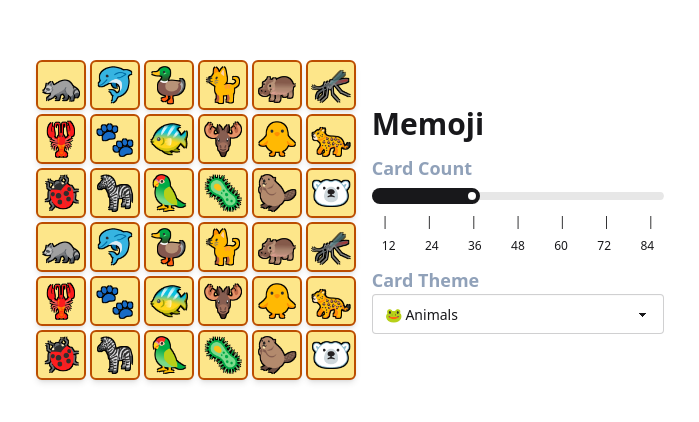
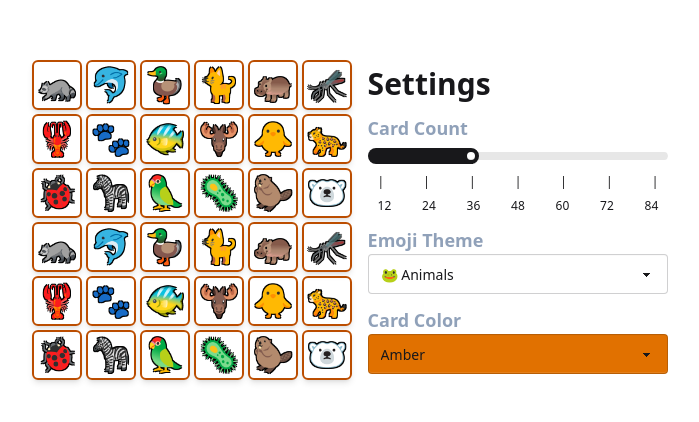
Before and after one commit to high-rolls/memory-game, a React (Vite) app: page /#/ in a window 1280 px wide. Shown: the part 212-634 px from the top of the page, without its empty margins (290-989 px from the left). Built offline with nearby package versions, Linux system fonts and the light colour scheme; a web font is replaced by a local one; what js-confetti would draw is missing.

Commit message:
Add card color theme selection

```diff
--- a/src/components/card.tsx
+++ b/src/components/card.tsx
@@ -1,19 +1,47 @@
 import { useGameSettings } from "@/context/game-settings";
 import type { CardData } from "@/lib/types";
 import { motion, useAnimation } from "framer-motion";
-import { useEffect, useRef, useState, type MouseEventHandler } from "react";
+import {
+  useEffect,
+  useMemo,
+  useRef,
+  useState,
+  type MouseEventHandler,
+} from "react";
 
 type CardProps = CardData & {
   onClick?: MouseEventHandler<HTMLButtonElement>;
 };
 
+const colorThemes = {
+  amber: {
+    borderColor: "border-amber-700",
+    bgColor: "from-amber-500 to-amber-600",
+    faceColor: "var(--color-amber-200)",
+  },
+  emerald: {
+    borderColor: "border-emerald-700",
+    bgColor: "from-emerald-500 to-emerald-600",
+    faceColor: "var(--color-emerald-200)",
+  },
+  purple: {
+    borderColor: "border-purple-700",
+    bgColor: "from-purple-500 to-purple-600",
+    faceColor: "var(--color-purple-200)",
+  },
+};
+
 const Card = ({ value, isFaceUp, isMatched, onClick }: CardProps) => {
   const [isFaceVisible, setIsFaceVisible] = useState(isFaceUp);
   const [fontSize, setFontSize] = useState(16);
-  const { icons } = useGameSettings();
+  const { cardColor, icons } = useGameSettings();
   const cardRef = useRef<HTMLDivElement>(null);
   const emoji = icons[value];
   const controls = useAnimation();
+
+  const { borderColor, bgColor, faceColor } = useMemo(() => {
+    return colorThemes[cardColor];
+  }, [cardColor]);
 
   // Scales the emoji font size based on the dynamic viewport height
   useEffect(() => {
@@ -58,9 +86,9 @@ const Card = ({ value, isFaceUp, isMatched, onClick }: CardProps) => {
           {/* Front Face */}
           <motion.div
             ref={cardRef}
-            className={`card-face backface-hidden`}
+            className={`card-face backface-hidden ${borderColor}`}
             animate={{
-              backgroundColor: isMatched ? "#bef264" : "#fde68a",
+              backgroundColor: isMatched ? "var(--color-lime-300)" : faceColor,
             }}
           >
             <motion.span animate={controls} initial={{ scale: 1 }}>
@@ -69,7 +97,9 @@ const Card = ({ value, isFaceUp, isMatched, onClick }: CardProps) => {
           </motion.div>
 
           {/* Back Face */}
-          <div className="card-face rotate-y-180 backface-hidden bg-gradient-to-br from-amber-500 to-amber-600" />
+          <div
+            className={`card-face rotate-y-180 backface-hidden ${borderColor} bg-gradient-to-br ${bgColor}`}
+          />
         </motion.div>
       </button>
     </div>
--- a/src/context/game-settings/index.ts
+++ b/src/context/game-settings/index.ts
@@ -4,4 +4,4 @@ export {
   useGameSettingsActions,
   useGameSettingsFull,
 } from "./hooks";
-export type { IconTheme, CardCount } from "./types";
+export type { CardColor, CardCount, IconTheme } from "./types";
--- a/src/context/game-settings/provider.tsx
+++ b/src/context/game-settings/provider.tsx
@@ -1,9 +1,13 @@
 import { getEmojisForTheme } from "@/lib/themes";
 import { useMemo, useState } from "react";
 import { GameSettingsActionsContext, GameSettingsContext } from "./context";
-import type { CardCount, IconTheme } from "./types";
+import type { CardColor, CardCount, IconTheme } from "./types";
 import { useSearchParams } from "react-router";
-import { parseCardCount, parseIconTheme } from "@/lib/url-params";
+import {
+  parseCardColor,
+  parseCardCount,
+  parseIconTheme,
+} from "@/lib/url-params";
 
 export function GameSettingsProvider({
   children,
@@ -17,19 +21,23 @@ export function GameSettingsProvider({
   const [iconTheme, setIconTheme] = useState<IconTheme>(
     parseIconTheme(searchParams) ?? "animals"
   );
+  const [cardColor, setCardColor] = useState<CardColor>(
+    parseCardColor(searchParams) ?? "amber"
+  );
   const [icons, setIcons] = useState<string[]>(() =>
     getEmojisForTheme(iconTheme, cardCount / 2)
   );
 
   const settings = useMemo(
-    () => ({ iconTheme, cardCount, icons }),
-    [iconTheme, cardCount, icons]
+    () => ({ iconTheme, cardColor, cardCount, icons }),
+    [iconTheme, cardColor, cardCount, icons]
   );
 
   const actions = useMemo(
     () => ({
+      setCardColor,
+      setCardCount,
       setIconTheme,
-      setCardCount,
       setIcons,
     }),
     []
--- a/src/index.css
+++ b/src/index.css
@@ -19,12 +19,9 @@
 
 @layer components {
   .card-face {
-    @apply absolute w-full h-full flex items-center justify-center rounded-md shadow-md border-2 border-amber-700;
+    @apply absolute w-full h-full flex items-center justify-center rounded-md shadow-md border-2;
     font-family: "Noto Color Emoji";
-    text-shadow:
-   -1px -1px 0 #000,
-    1px -1px 0 #000,
-    -1px 1px 0 #000,
-     1px 1px 0 #000;
+    text-shadow: -1px -1px 0 #000, 1px -1px 0 #000, -1px 1px 0 #000,
+      1px 1px 0 #000;
   }
 }
--- a/src/lib/url-params.ts
+++ b/src/lib/url-params.ts
@@ -1,4 +1,4 @@
-import type { CardCount, IconTheme } from "@/context/game-settings";
+import type { CardColor, CardCount, IconTheme } from "@/context/game-settings";
 
 export function parseIconTheme(
   searchParams: URLSearchParams
@@ -28,3 +28,13 @@ export function parseCardCount(
     return parsedCount as CardCount;
   }
 }
+
+export function parseCardColor(
+  searchParams: URLSearchParams
+): CardColor | undefined {
+  const colorParam = searchParams.get("card-color");
+  const validColors = new Set<CardColor>(["amber", "emerald", "purple"]);
+  if (validColors.has(colorParam as CardColor)) {
+    return colorParam as CardColor;
+  }
+}
--- a/src/routes/main-menu.tsx
+++ b/src/routes/main-menu.tsx
@@ -1,6 +1,7 @@
 import Board from "@/components/board";
 import {
   useGameSettingsFull,
+  type CardColor,
   type CardCount,
   type IconTheme,
 } from "@/context/game-settings";
@@ -18,9 +19,22 @@ const CARD_COUNT_VALUES = new Array(
   .fill(0)
   .map((_, index) => index * CARD_COUNT_STEP + CARD_COUNT_MIN);
 
+const colorClass = {
+  amber: "bg-amber-600",
+  emerald: "bg-emerald-600",
+  purple: "bg-purple-600",
+};
+
 function MainMenu() {
-  const { cardCount, iconTheme, setCardCount, setIcons, setIconTheme } =
-    useGameSettingsFull();
+  const {
+    cardColor,
+    cardCount,
+    iconTheme,
+    setCardColor,
+    setCardCount,
+    setIcons,
+    setIconTheme,
+  } = useGameSettingsFull();
 
   // Create a separate card collection for each board size
   const cards = useMemo(() => createCardArray(cardCount, true), [cardCount]);
@@ -31,6 +45,10 @@ function MainMenu() {
     () => setIcons(getRandomEmojisInTheme(iconTheme, cardCount / 2)),
     [iconTheme, cardCount, setIcons]
   );
+
+  const handleCardColorChange = (value: string) => {
+    setCardColor(value as CardColor);
+  };
 
   const handleCardCountChange = (value: string) => {
     const intValue = parseInt(value) as CardCount;
@@ -44,15 +62,16 @@ function MainMenu() {
   const searchParams = new URLSearchParams();
   searchParams.set("card-count", cardCount.toString());
   searchParams.set("icon-theme", iconTheme);
+  searchParams.set("card-color", cardColor);
 
   return (
     <div className="hero bg-base-100 h-full">
       <div className="h-full hero-content flex-col lg:flex-row justify-between">
         <div className="flex w-xs h-full justify-center lg:justify-start">
-          <Board cards={cards} heightRatio={0.5} />
+          <Board cards={cards} heightRatio={0.4} />
         </div>
         <div className="flex flex-col gap-3">
-          <h1 className="text-3xl font-bold">Memoji</h1>
+          <h1 className="text-3xl font-bold">Settings</h1>
           <div className="w-full max-w-xs">
             <label>
               <span className="text-lg font-bold text-slate-400">
@@ -82,7 +101,7 @@ function MainMenu() {
           <div className="w-full max-w-xs">
             <label>
               <span className="text-lg font-bold text-slate-400">
-                Card Theme
+                Emoji Theme
               </span>
               <select
                 defaultValue={iconTheme}
@@ -101,6 +120,28 @@ function MainMenu() {
               </select>
             </label>
           </div>
+          <div className="w-full max-w-xs">
+            <label>
+              <span className="text-lg font-bold text-slate-400">
+                Card Color
+              </span>
+              <select
+                defaultValue={cardColor}
+                className={`select ${colorClass[cardColor]}`}
+                onChange={(event) => handleCardColorChange(event.target.value)}
+              >
+                <option className={colorClass["amber"]} value="amber">
+                  Amber
+                </option>
+                <option className={colorClass["emerald"]} value="emerald">
+                  Emerald
+                </option>
+                <option className={colorClass["purple"]} value="purple">
+                  Purple
+                </option>
+              </select>
+            </label>
+          </div>
         </div>
       </div>
     </div>
```
Also changed, not shown: src/context/game-settings/types.ts (+6 -4 lines).
